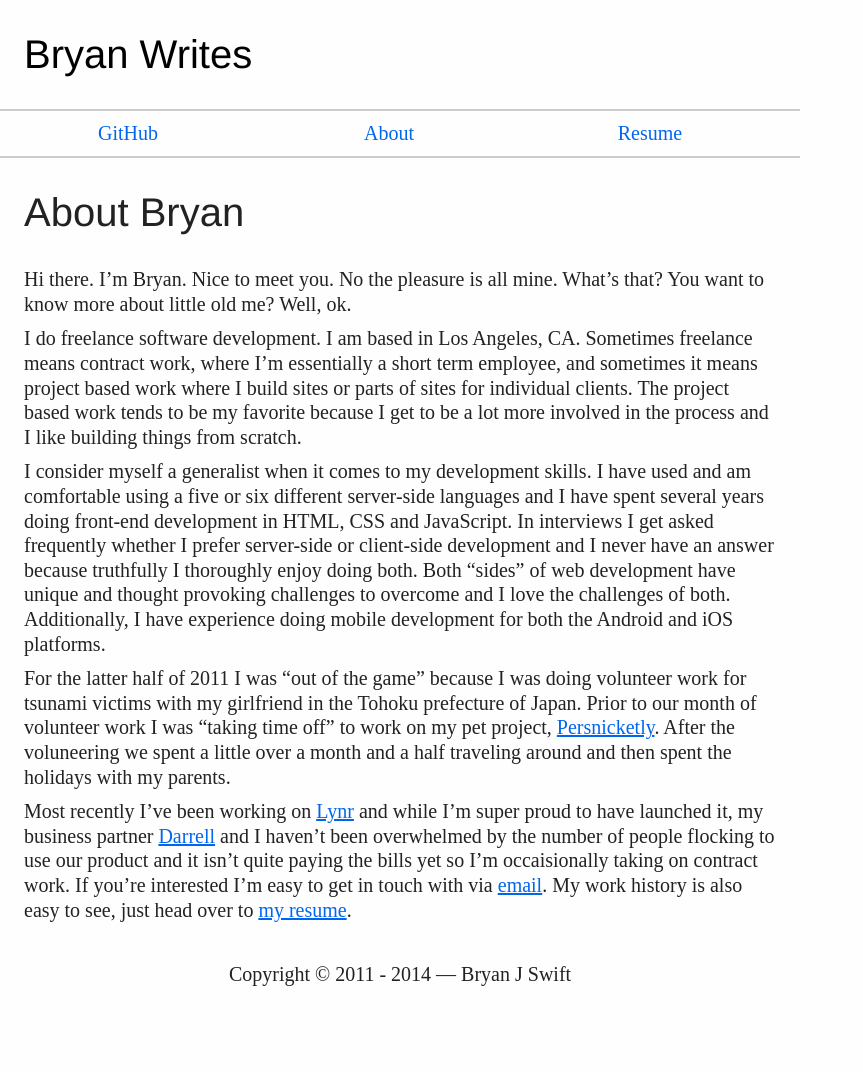
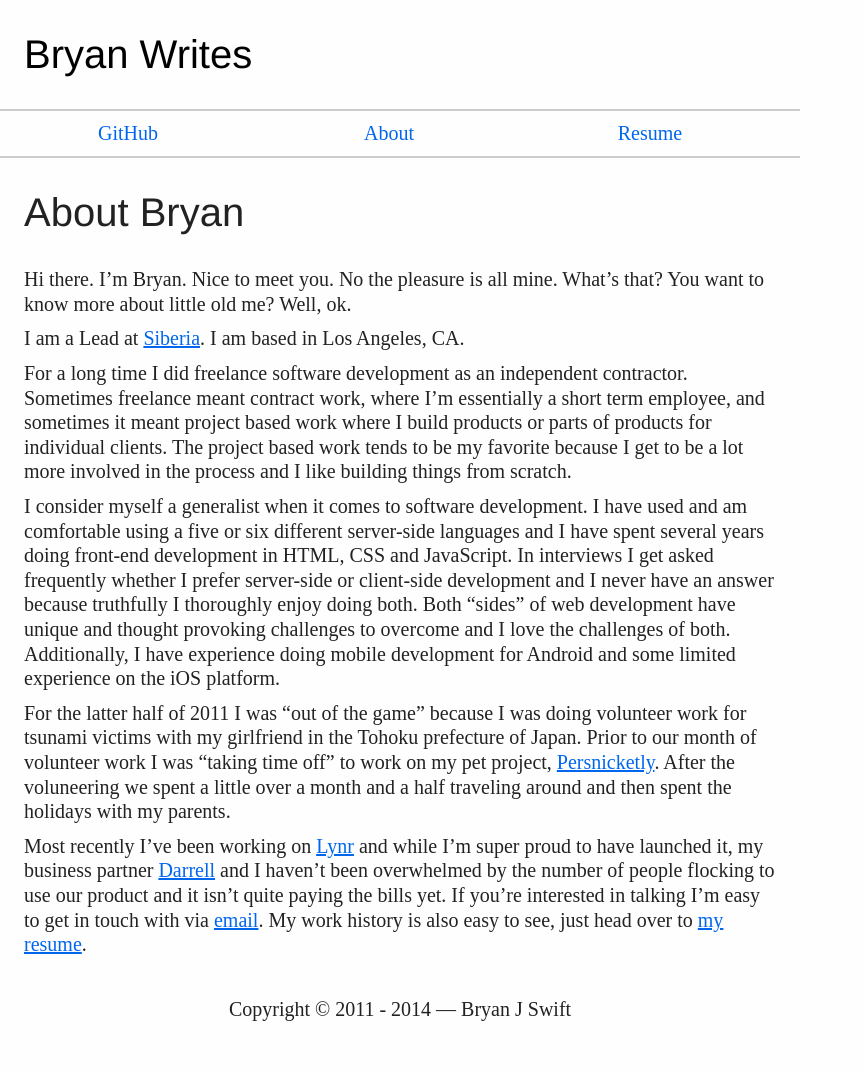
Before and after one commit to bryanjswift/bryanjswift.github.com, a Jekyll site: the page built from about/index.markdown, in a window 1280 px wide. Shown: the whole page, without its empty margins (0-863 px from the left). Built offline with Jekyll 4.4.1, drawn with Linux system fonts in a browser that asks for light colours; before the commit the page ends 1037 px from its top, so only the background shows below that.

Commit message:
Add Siberia to resume and about

```diff
--- a/about/index.markdown
+++ b/about/index.markdown
@@ -7,34 +7,42 @@ published: true
 Hi there. I'm Bryan. Nice to meet you. No the pleasure is all mine.
 What's that? You want to know more about little old me? Well, ok.
 
-I do freelance software development. I am based in Los Angeles, CA.
-Sometimes freelance means contract work, where I'm essentially a short
-term employee, and sometimes it means project based work where I build
-sites or parts of sites for individual clients. The project based work
-tends to be my favorite because I get to be a lot more involved in the
-process and I like building things from scratch.
+I am a Lead at [Siberia][siberia]. I am based in Los Angeles, CA.
 
-I consider myself a generalist when it comes to my development skills.
-I have used and am comfortable using a five or six different server-side
+For a long time I did freelance software development as an independent
+contractor.  Sometimes freelance meant contract work, where I'm essentially
+a short term employee, and sometimes it meant project based work where I
+build products or parts of products for individual clients. The project
+based work tends to be my favorite because I get to be a lot more involved
+in the process and I like building things from scratch.
+
+I consider myself a generalist when it comes to software development.  I
+have used and am comfortable using a five or six different server-side
 languages and I have spent several years doing front-end development in
 HTML, CSS and JavaScript. In interviews I get asked frequently whether I
 prefer server-side or client-side development and I never have an answer
 because truthfully I thoroughly enjoy doing both. Both "sides" of web
-development have unique and thought provoking challenges to overcome and
-I love the challenges of both. Additionally, I have experience doing
-mobile development for both the Android and iOS platforms.
+development have unique and thought provoking challenges to overcome and I
+love the challenges of both. Additionally, I have experience doing mobile
+development for Android and some limited experience on the iOS platform.
 
 For the latter half of 2011 I was "out of the game" because I was doing
 volunteer work for tsunami victims with my girlfriend in the Tohoku
 prefecture of Japan. Prior to our month of volunteer work I was "taking
-time off" to work on my pet project, [Persnicketly](http://persnicketly.com).
-After the voluneering we spent a little over a month and a half traveling
-around and then spent the holidays with my parents.
+time off" to work on my pet project, [Persnicketly][persnicketly].  After
+the voluneering we spent a little over a month and a half traveling around
+and then spent the holidays with my parents.
 
-Most recently I've been working on [Lynr](https://www.lynr.co) and while
-I'm super proud to have launched it, my business partner [Darrell](http://darrellwhitelaw.com)
-and I haven't been overwhelmed by the number of people flocking to use
-our product and it isn't quite paying the bills yet so I'm occaisionally
-taking on contract work. If you're interested I'm easy to get in touch
-with via [email](mailto:mail@bryanwrit.es). My work history is also easy
-to see, just head over to [my resume](/resume/).
+Most recently I've been working on [Lynr][lynr] and while I'm super proud
+to have launched it, my business partner [Darrell][dw] and I haven't been
+overwhelmed by the number of people flocking to use our product and it
+isn't quite paying the bills yet.  If you're interested in talking I'm easy
+to get in touch with via [email][email]. My work history is also easy to
+see, just head over to [my resume][resume].
+
+[dw]: http://darrellwhitelaw.com
+[email]: mailto:mail@bryanwrit.es
+[lynr]: https://www.lynr.co
+[persnicketly]: http://persnicketly.com
+[resume]: /resume/
+[siberia]: http://siberia.io
```
Also changed, not shown: resume/index.html (+16 -0 lines).
